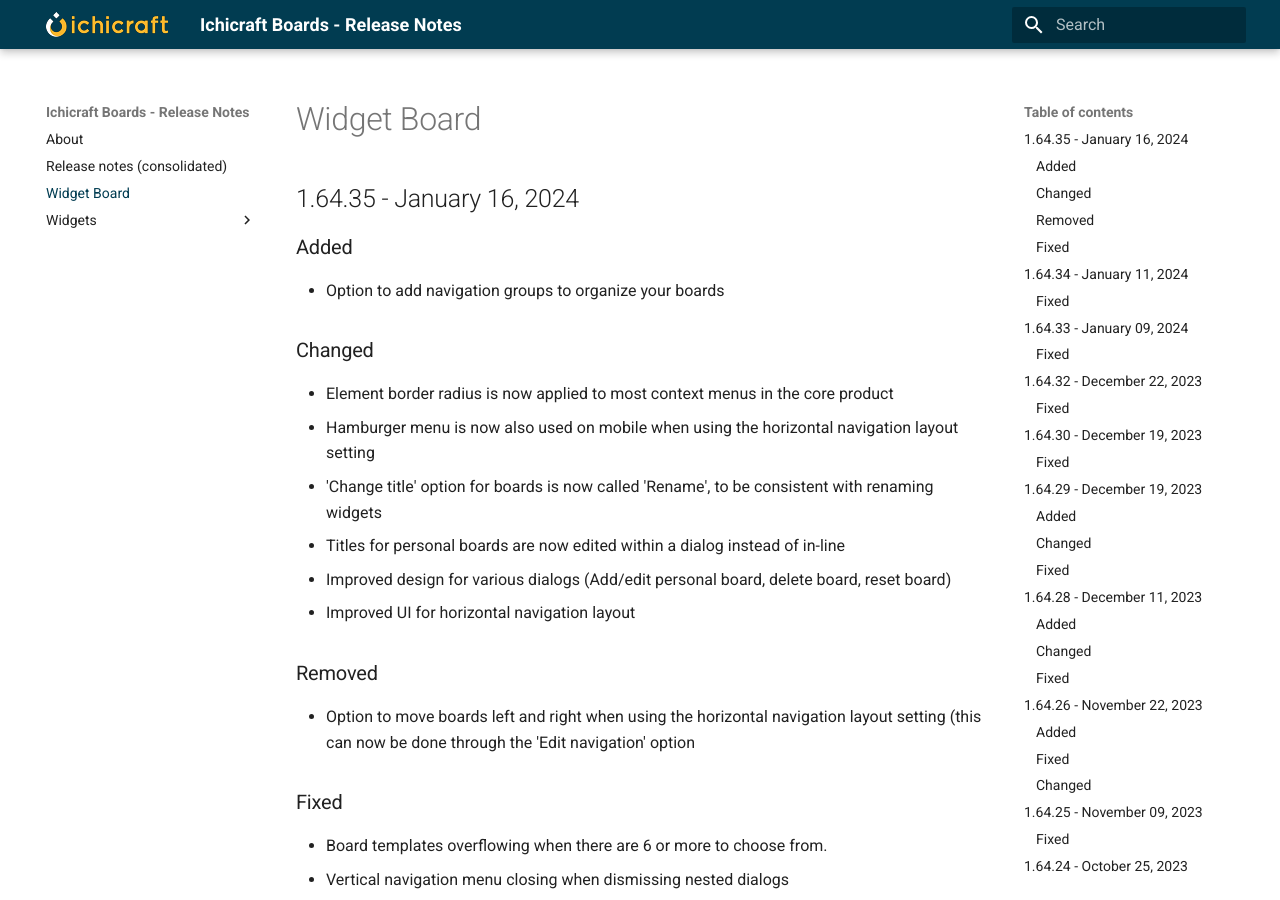
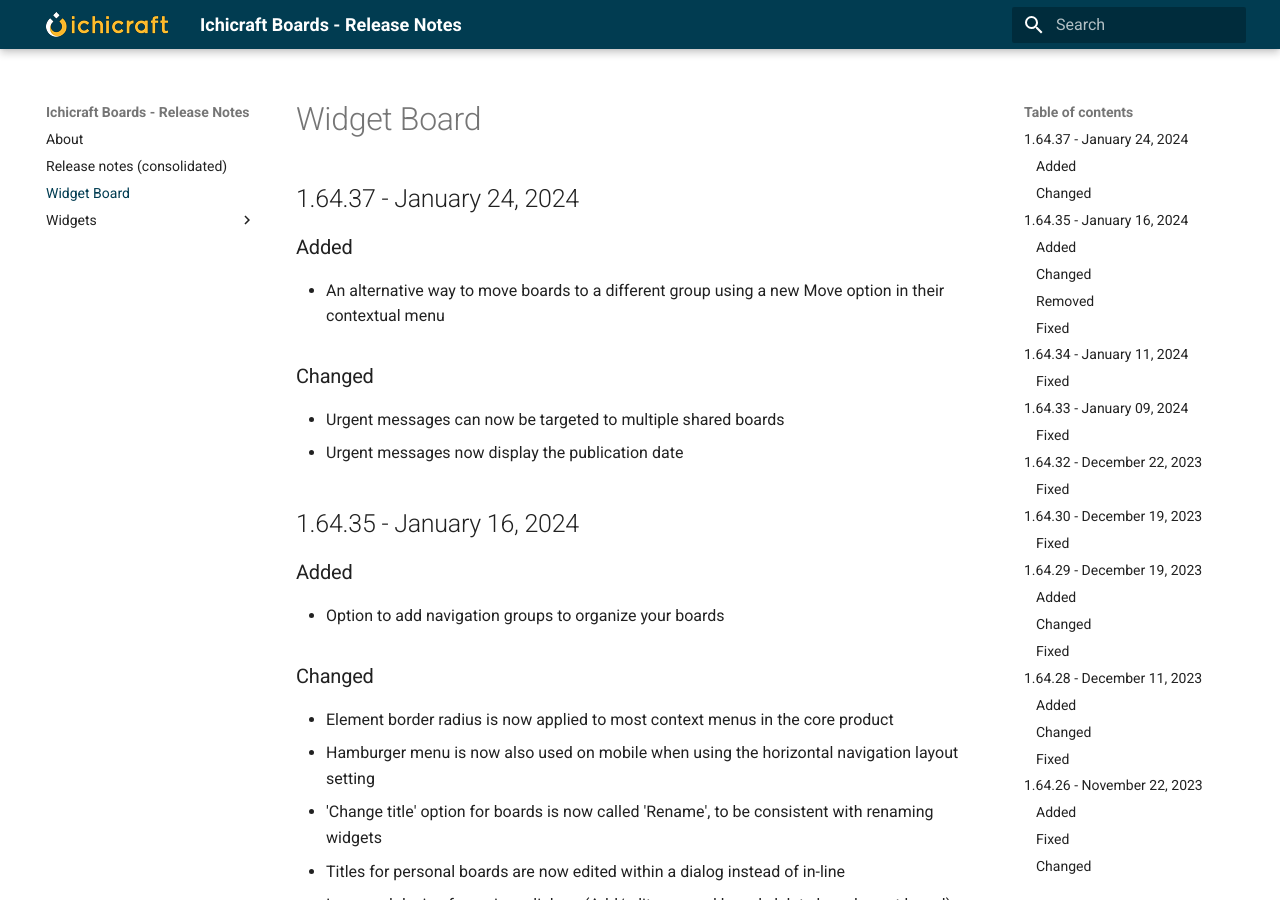
Before and after one commit to ichicraft/widgets-docs, an MkDocs documentation site: the page built from docs/Widget Board.md, in a window 1280 px wide and 900 px high. Built offline with MkDocs 1.6.1 and Material for MkDocs 9.7.7, drawn with Linux system fonts in a browser that asks for light colours.

```diff
--- a/docs/Widget Board.md
+++ b/docs/Widget Board.md
@@ -1,3 +1,12 @@
+## 1.64.37 - January 24, 2024
+
+### Added
+- An alternative way to move boards to a different group using a new Move option in their contextual menu
+
+### Changed
+- Urgent messages can now be targeted to multiple shared boards
+- Urgent messages now display the publication date
+
 ## 1.64.35 - January 16, 2024
 
 ### Added
```
Also changed, not shown: docs/Release-notes-(consolidated).md (+9 -0 lines).
